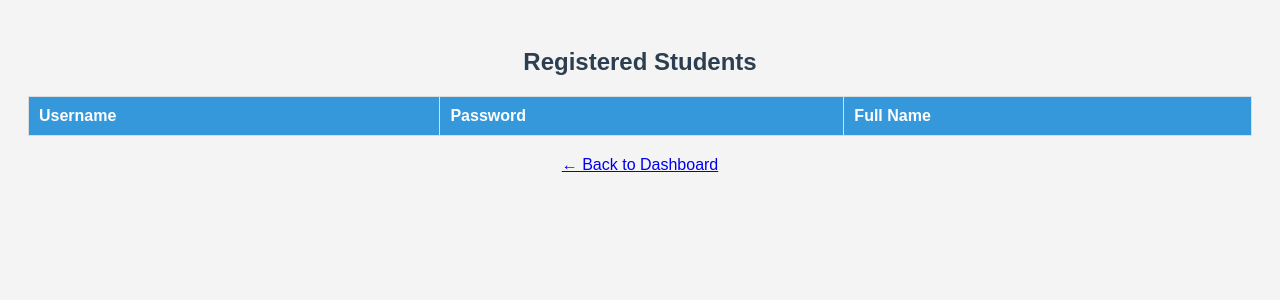
After one commit to sakwasilas/kasneb_quizz_examination, a Flask app: page /admin/manage_students in a window 1280 px wide. The commit adds this page. Shown: the top 300 px of the page. Run offline with Flask 3, Linux system fonts and the light colour scheme; the visitor is signed in with stand-in values (Sample User, id 1); lists and menus that the app fills with data are empty.

Commit message:
added a new route manage sutudent

```diff
--- a/app.py
+++ b/app.py
@@ -624,6 +624,23 @@ def admin_results():
                            selected_course=selected_course,
                            selected_subject=selected_subject)
 
+
+#_____________manage student____________________________
+
+@app.route('/admin/manage_students')
+def manage_students():
+    if 'user_id' not in session or session['role'] != 'admin':
+        flash('You must be logged in as an admin to access this page.', 'danger')
+        return redirect(url_for('login'))
+
+    db = SessionLocal()
+    try:
+        # Get all users with role 'student'
+        students = db.query(User).filter_by(role='student').all()
+        return render_template('admin/manage_students.html', students=students)
+    finally:
+        db.close()
+
 @app.route('/logout')
 def logout():
     session.clear()
--- a/templates/admin/admin_dashboard.html
+++ b/templates/admin/admin_dashboard.html
@@ -170,6 +170,7 @@
     <a href="{{ url_for('add_subject') }}">Add Subject</a> <!-- Link to Add Subject -->
     <a href="{{ url_for('upload_exam') }}">Upload Quiz</a>
     <a href="{{ url_for('admin_results') }}">View Results</a> <!-- Link to View Results -->
+    <a href="{{ url_for('manage_students') }}">Manage Students</a>
     <a href="/logout">Logout</a>
   </div>
 
--- /dev/null
+++ b/templates/admin/manage_students.html
@@ -0,0 +1,42 @@
+<!DOCTYPE html>
+<html lang="en">
+<head>
+    <meta charset="UTF-8">
+    <title>Manage Students</title>
+    <style>
+        body { font-family: Arial, sans-serif; padding: 20px; background: #f4f4f4; }
+        h2 { text-align: center; color: #2c3e50; }
+        table { width: 100%; border-collapse: collapse; margin-top: 20px; background: white; }
+        th, td { padding: 10px; border: 1px solid #ddd; text-align: left; }
+        th { background-color: #3498db; color: white; }
+        tr:hover { background-color: #f1f1f1; }
+        .back-link { margin-top: 20px; display: block; text-align: center; }
+    </style>
+</head>
+<body>
+
+    <h2>Registered Students</h2>
+
+    <table>
+        <thead>
+            <tr>
+                <th>Username</th>
+                <th>Password</th>
+                <th>Full Name</th>
+            </tr>
+        </thead>
+        <tbody>
+            {% for student in students %}
+            <tr>
+                <td>{{ student.username }}</td>
+                <td>{{ student.password }}</td>
+                <td>{{ student.profile.full_name if student.profile else 'N/A' }}</td>
+            </tr>
+            {% endfor %}
+        </tbody>
+    </table>
+
+    <a class="back-link" href="{{ url_for('admin_dashboard') }}">← Back to Dashboard</a>
+
+</body>
+</html>
```
